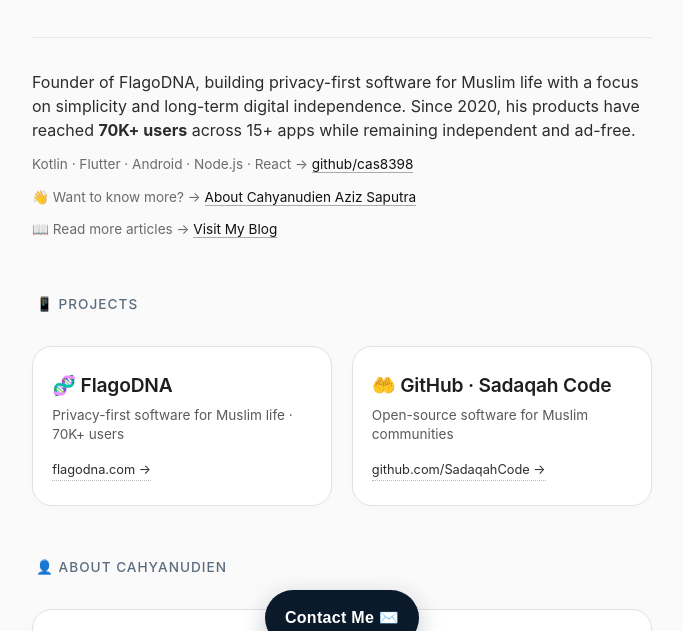
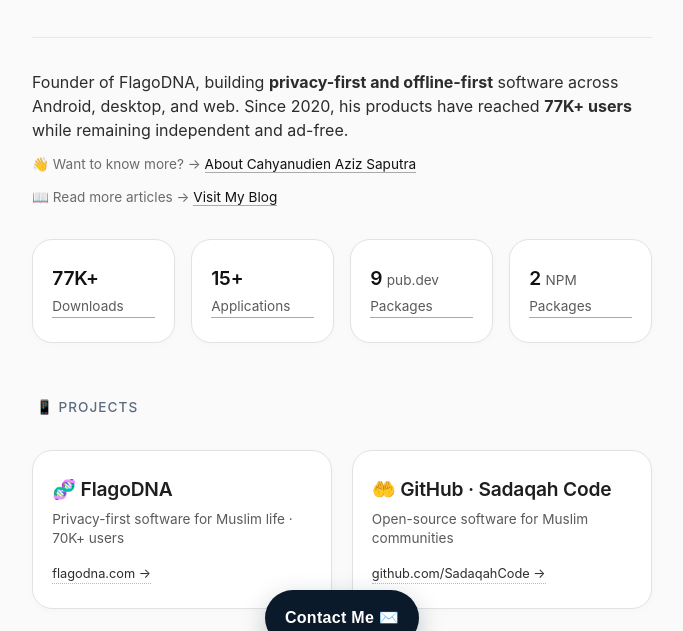
Before and after one commit to cahyanudien/cahyanudien.github.io, a website built with Vite: page index.html in a window 1280 px wide. Shown: the part 126-757 px from the top of the page, without its empty margins (298-981 px from the left). Built offline with nearby package versions, Linux system fonts and the light colour scheme.

Commit message:
update : add stats card

```diff
--- a/src/data/profile.js
+++ b/src/data/profile.js
@@ -3,9 +3,9 @@ export const profile = {
 
   tagline: "Founder of FlagoDNA · Developer · Author",
 
-  bio: "Founder of FlagoDNA, building privacy-first software for Muslim life with a focus on simplicity and long-term digital independence. Since 2020, his products have reached <strong>70K+ users</strong> across 15+ apps while remaining independent and ad-free.",
+  bio: "Founder of FlagoDNA, building <strong>privacy-first and offline-first</strong> software across Android, desktop, and web. Since 2020, his products have reached <strong>77K+ users</strong> while remaining independent and ad-free.",
 
-  skills: "Kotlin · Flutter · Android · Node.js · React",
+  skills: "Kotlin · Flutter · Python · TypeScript · SQLite",
 
   githubHandle: "github/cas8398",
   githubUrl: "https://github.com/cas8398",
@@ -13,5 +13,15 @@ export const profile = {
   linkedinHandle: "linkedin.com/in/cahyanudien",
   linkedinUrl: "https://linkedin.com/in/cahyanudien",
 
+  statsDownload: "77K+",
+  statsApps: "15+",
+  statsPubdev: "9",
+  statsNPM: "2",
+
+  urlDownload: "https://flagodna.com#proof",
+  urlApps: "https://flagodna.com#projects",
+  urlPubdev: "https://pub.dev/publishers/flagodna.com/packages",
+  urlNPM: "https://www.npmjs.com/~cas8398",
+
   quote: "Build quietly. Stay independent. Let the work speak.",
 };
--- a/src/data/schema.js
+++ b/src/data/schema.js
@@ -54,7 +54,7 @@ export const schemaData = {
       },
 
       description:
-        "Cahyanudien Aziz Saputra is an Indonesian full-stack developer, author, musician, and founder of FlagoDNA. Known for privacy-first software, Islamic applications, contemplative literature, and the Introversoul music project.",
+        "Cahyanudien Aziz Saputra is an Indonesian software engineer, founder of FlagoDNA, and author. He is known for building privacy-first software, cross-platform applications, and writing books on philosophy, technology, and the inner life.",
 
       knowsLanguage: ["en", "id"],
 
@@ -74,7 +74,7 @@ export const schemaData = {
         "Knowledge Graph",
       ],
 
-      jobTitle: ["Full-Stack Developer", "Author", "Musician", "Founder"],
+      jobTitle: ["Full-Stack Developer", "Author", "Founder"],
 
       worksFor: {
         "@id": "https://flagodna.com/#organization",
@@ -105,12 +105,6 @@ export const schemaData = {
         "https://www.researchgate.net/profile/Cahyanudien-Saputra-2",
         "https://dev.to/cas8398",
         "https://medium.com/@cas8398",
-        "https://open.spotify.com/artist/4BN5wcsLXapCKgy4CzMjzf",
-        "https://music.apple.com/us/artist/introversoul/1877195012",
-        "https://music.youtube.com/channel/UCM_5i_cjiW96AvvGWY8PNgg",
-        "https://soundcloud.com/introversoul",
-        "https://instagram.com/introversoul.music",
-        "https://x.com/introversoul",
       ],
 
       subjectOf: [
@@ -150,36 +144,6 @@ export const schemaData = {
       sameAs: [
         "https://github.com/flagodna",
         "https://play.google.com/store/apps/dev?id=FlagoDNA",
-      ],
-    },
-
-    // MUSIC PROJECT
-    {
-      "@type": "MusicGroup",
-      "@id": "https://www.wikidata.org/wiki/Q138609374",
-
-      name: "Introversoul",
-
-      alternateName: ["IntroverSoul", "introversoul music"],
-
-      founder: {
-        "@id": "https://www.cahyanudien.site/#person",
-      },
-
-      genre: ["Ambient", "Experimental", "Atmospheric music"],
-
-      description:
-        "Introversoul is an introspective music project created by Cahyanudien Aziz Saputra.",
-
-      url: "https://open.spotify.com/artist/4BN5wcsLXapCKgy4CzMjzf",
-
-      sameAs: [
-        "https://open.spotify.com/artist/4BN5wcsLXapCKgy4CzMjzf",
-        "https://music.apple.com/us/artist/introversoul/1877195012",
-        "https://music.youtube.com/channel/UCM_5i_cjiW96AvvGWY8PNgg",
-        "https://soundcloud.com/introversoul",
-        "https://instagram.com/introversoul.music",
-        "https://x.com/introversoul",
       ],
     },
 
--- a/src/main.js
+++ b/src/main.js
@@ -33,13 +33,6 @@ document.querySelector("#app").innerHTML = `
         ${profile.bio}
       </p>
 
-      <p class="small-note">
-        ${profile.skills} →
-        <a href="${profile.githubUrl}" target="_blank" rel="noopener noreferrer">
-          ${profile.githubHandle}
-        </a>
-      </p>
-
     <p class="small-note">
       👋 Want to know more? →
       <a href="/cahyanudien-aziz-saputra/">
@@ -53,6 +46,42 @@ document.querySelector("#app").innerHTML = `
         Visit My Blog
       </a>
     </p>
+
+    <div class="hero-stats">
+        <div class="card multi">
+       <a
+        href="${profile.urlDownload}"
+        target="_blank"
+        rel="noopener">
+            <span class="card-title"> ${profile.statsDownload}</span>
+            <span class="card-desc">Downloads</span>
+          </a>
+          </div>
+        <div class="card multi">
+       <a
+        href="${profile.urlApps}"
+        target="_blank"
+        rel="noopener">
+            <span class="card-title"> ${profile.statsApps}</span>
+            <span class="card-desc"> Applications</span>  </a>
+          </div>
+        <div class="card multi">
+       <a
+        href="${profile.urlPubdev}"
+        target="_blank"
+        rel="noopener">
+            <span class="card-title"> ${profile.statsPubdev}</span>
+            <span class="card-desc">pub.dev Packages</span>  </a>
+          </div>
+        <div class="card multi">
+       <a
+        href="${profile.urlNPM}"
+        target="_blank"
+        rel="noopener">
+            <span class="card-title"> ${profile.statsNPM}</span>
+            <span class="card-desc">NPM Packages</span>  </a>
+          </div>
+    </div>
     </div>
 
     <!-- PROJECTS SECTION -->
@@ -67,13 +96,14 @@ document.querySelector("#app").innerHTML = `
     </section>
 
     <section>
+      <h2 class="section-label" style="margin-top: 1.8rem">🚀 APPS</h2>
+      <div class="card-grid" id="apps-grid"></div>
+    </section>
+
+
+    <section>
       <h2 class="section-label" style="margin-top: 1.8rem">📚 BOOKS</h2>
       <div class="card-grid" id="books-grid"></div>
-    </section>
-
-    <section>
-      <h2 class="section-label" style="margin-top: 1.8rem">🚀 APPS</h2>
-      <div class="card-grid" id="apps-grid"></div>
     </section>
 
     <section>
--- a/src/style.css
+++ b/src/style.css
@@ -411,6 +411,14 @@
         line-height: 1;
         letter-spacing: 0.3px;
         white-space: nowrap;
+
+      }
+
+      .hero-stats {
+        display: grid;
+        grid-template-columns: repeat(auto-fit, minmax(120px, 1fr));
+        gap: 16px;
+        margin: 32px 0;
       }
 
       @media (max-width: 750px) {
```
